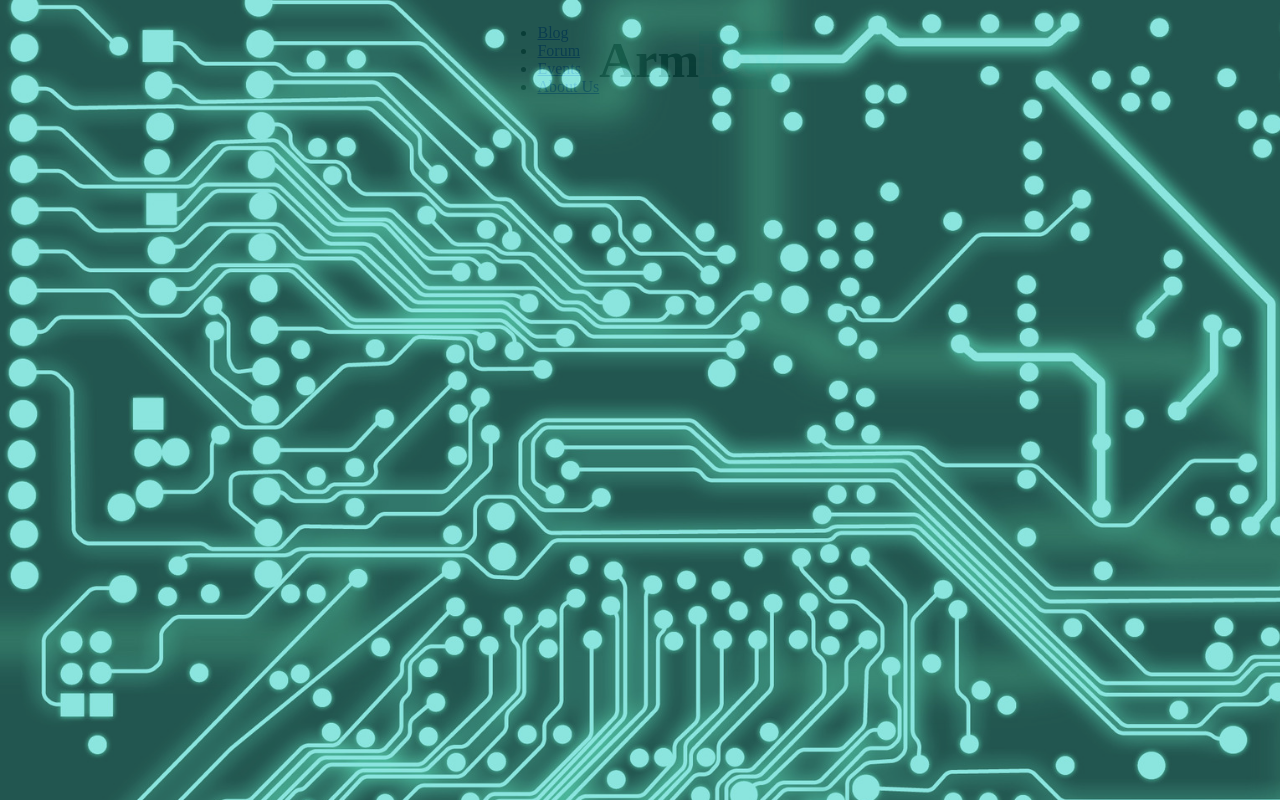
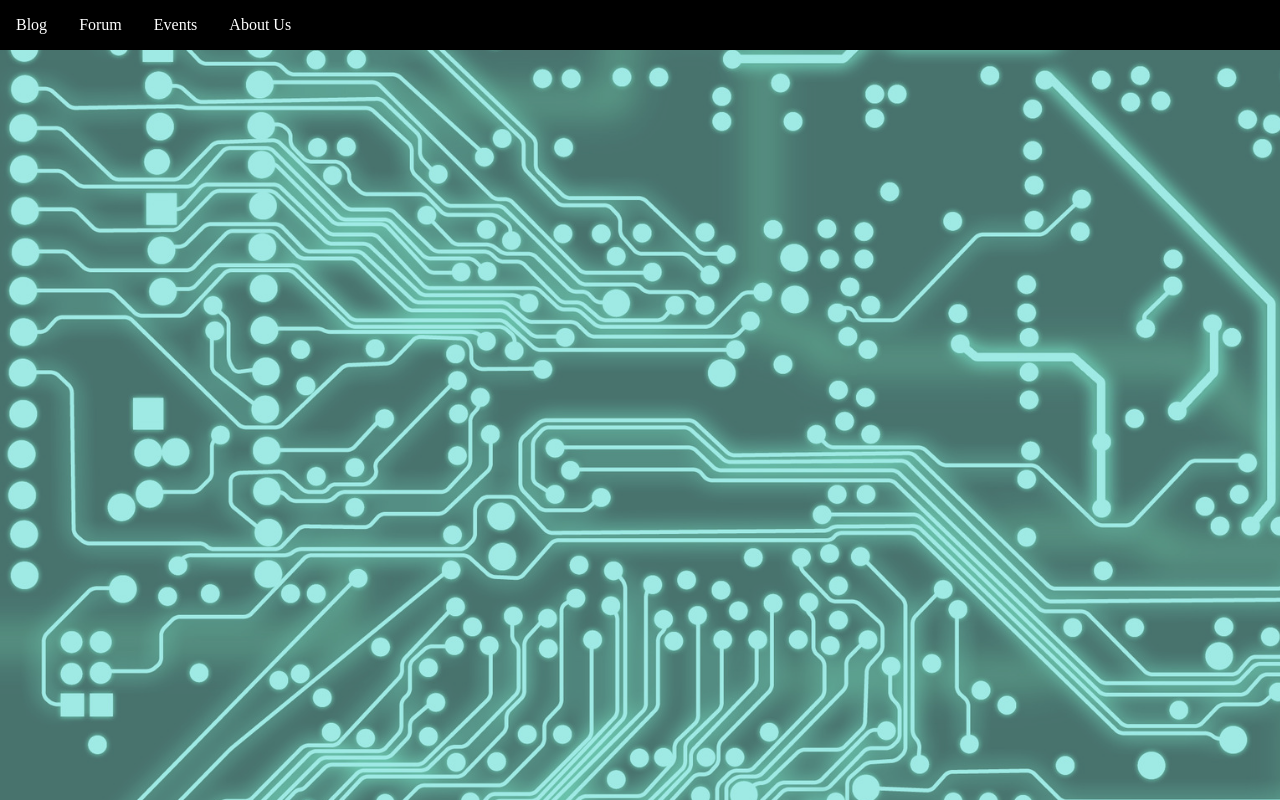
Before and after one commit to iteratehackerspace/ArmDev-, a React (Create React App) app: page / in a window 1280 px wide. Built offline with nearby package versions, Linux system fonts and the light colour scheme; the HTML template or start-up script is replaced by a standard one.

Commit message:
add header, fix positions

```diff
--- a/src/components/frontpage/FrontPage.jsx
+++ b/src/components/frontpage/FrontPage.jsx
@@ -10,7 +10,7 @@ class FrontPage extends Component {
       <div className='wholeScreen'>
         <div className='bg-image'></div>
         <FrontPageHeader />
-        <span className='arm'>Arm</span><span className='dev'>Dev</span>
+      {/*<span className='arm'>Arm</span><span className='dev'>Dev</span>*/}
         <SignInUp />
         <SignInUp />
       </div>
--- a/src/components/frontpage/FrontPageHeader.jsx
+++ b/src/components/frontpage/FrontPageHeader.jsx
@@ -4,15 +4,11 @@ import '../../css/frontpage/FrontPageHeader.css'
 class FrontPageHeader extends Component {
   render () {
     return (
-        <div id="header">
-          <nav role='navigation'>
-            <ul>
-              <li><a href="#">Blog</a></li>
-              <li><a href="#">Forum</a></li>
-              <li><a href="#">Events</a></li>
-              <li><a href="https://github.com/iteratehackerspace">About Us</a></li>
-            </ul>
-          </nav>
+        <div className="header">
+          <li><a href="#">Blog</a></li>
+          <li><a href="#">Forum</a></li>
+          <li><a href="#">Events</a></li>
+          <li><a href="https://github.com/iteratehackerspace">About Us</a></li>
         </div>
     )
   }
--- a/src/css/frontpage/FrontPage.css
+++ b/src/css/frontpage/FrontPage.css
@@ -1,10 +1,12 @@
 .wholeScreen {
   display: flex;
-  flex-direction: row;
-  justify-content: center;
-  align-content: center;
-  align-items: center;
+  align-items: flex-start;;
   flex-wrap: nowrap;
+  height: 100vh;
+  width: 100%;
+  top: 0;
+  left: 0;
+  position: absolute;
 }
 
 .bg-image {
@@ -15,7 +17,8 @@
   background-size: cover;
   top: 0;
   left: 0;
-  opacity: 0.9;
+  opacity: 0.75;
+  z-index: -1;
 }
 
 .arm {
--- a/src/css/frontpage/FrontPageHeader.css
+++ b/src/css/frontpage/FrontPageHeader.css
@@ -0,0 +1,19 @@
+.header {
+  display: flex;
+  justify-content: flex-start;
+  flex-direction: row;
+  flex-wrap: nowrap;
+  list-style: none;
+  position: relative;
+  margin: 0;
+  background-color: black;
+  height: auto;
+  width: 100%;
+}
+
+.header a {
+  text-decoration: none;
+  display: block;
+  padding: 1em;
+  color: white;
+}
```
